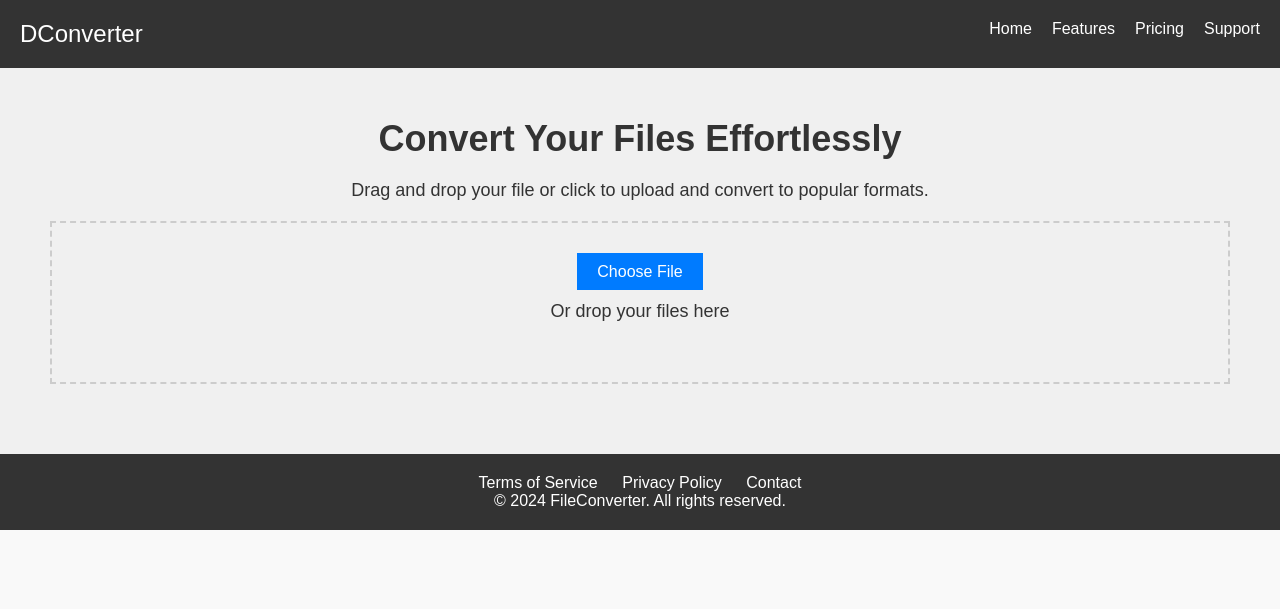
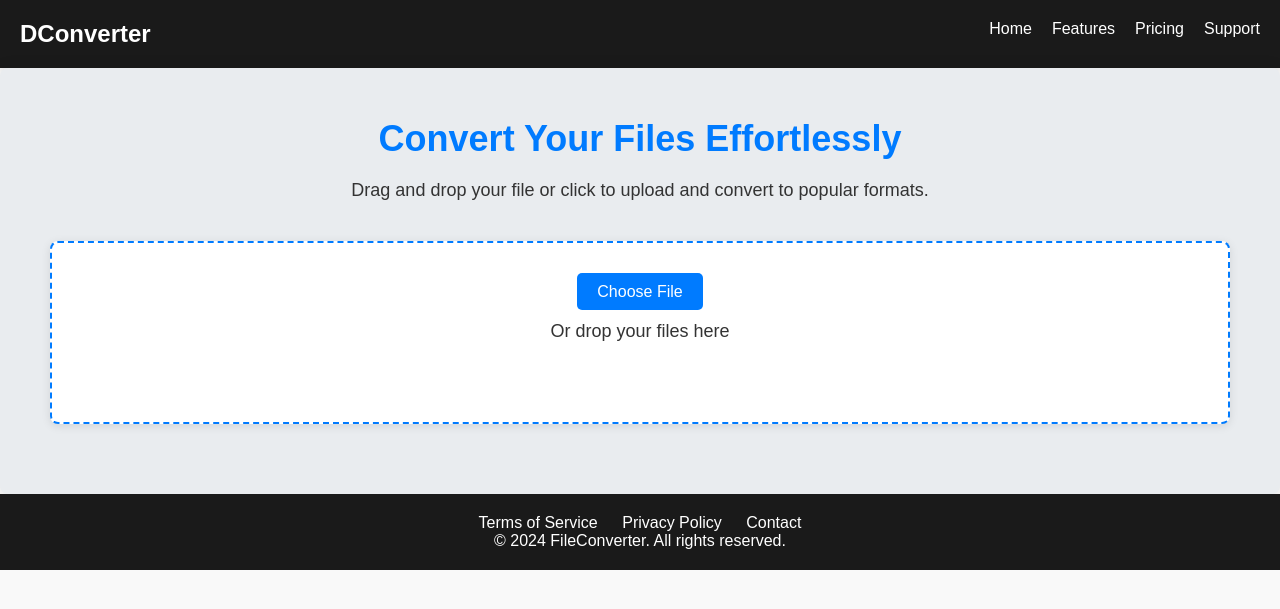
Before and after one commit to speedytech121/converter, a Django app: page / in a window 1280 px wide. Shown: the top 609 px of the page. Run offline with Django 4.2, Linux system fonts and the light colour scheme.

Commit message:
enhanced css

```diff
--- a/Dconverter/converter_app/static/converter/styles.css
+++ b/Dconverter/converter_app/static/converter/styles.css
@@ -5,7 +5,7 @@
 }
 
 body {
-    font-family: Arial, sans-serif;
+  font-family: 'Arial', sans-serif;
   background-color: #f9f9f9;
   color: #333;
 }
@@ -14,12 +14,14 @@
   display: flex;
   justify-content: space-between;
   padding: 20px;
-    background-color: #333;
+  background-color: #1a1a1a;
   color: #fff;
+  box-shadow: 0 2px 10px rgba(0, 0, 0, 0.1);
 }
 
 header .logo {
   font-size: 24px;
+  font-weight: bold;
 }
 
 header nav ul {
@@ -35,29 +37,39 @@
   color: white;
   text-decoration: none;
   font-size: 16px;
+  transition: color 0.3s ease;
+}
+
+header nav ul li a:hover {
+  color: #007BFF;
 }
 
 .hero {
   text-align: center;
   padding: 50px;
-    background-color: #f0f0f0;
+  background-color: #e9ecef;
+  border-radius: 8px;
+  box-shadow: 0 4px 20px rgba(0, 0, 0, 0.1);
 }
 
 .hero h1 {
   font-size: 36px;
   margin-bottom: 20px;
+  color: #007BFF;
 }
 
 .hero p {
   font-size: 18px;
-    margin-bottom: 20px;
-    margin-top: 20px;
+  margin: 20px 0 40px 0;
 }
 
 .upload-box {
-    border: 2px dashed #ccc;
+  border: 2px dashed #007BFF;
   padding: 40px;
   margin-bottom: 20px;
+  border-radius: 8px;
+  background-color: #fff;
+  box-shadow: 0 2px 10px rgba(0, 0, 0, 0.1);
 }
 
 .upload-btn {
@@ -65,7 +77,14 @@
   color: white;
   padding: 10px 20px;
   border: none;
+  border-radius: 5px;
   cursor: pointer;
+  transition: background-color 0.3s ease, transform 0.2s ease;
+}
+
+.upload-btn:hover {
+  background-color: #0056b3;
+  transform: translateY(-2px);
 }
 
 .conversion-options {
@@ -79,7 +98,14 @@
   color: white;
   padding: 10px 20px;
   border: none;
+  border-radius: 5px;
   cursor: pointer;
+  transition: background-color 0.3s ease, transform 0.2s ease;
+}
+
+.convert-btn:hover {
+  background-color: #218838;
+  transform: translateY(-2px);
 }
 
 .popular-conversions {
@@ -99,6 +125,13 @@
   border: 1px solid #ccc;
   width: 200px;
   text-align: center;
+  border-radius: 8px;
+  box-shadow: 0 2px 10px rgba(0, 0, 0, 0.1);
+  transition: transform 0.3s ease;
+}
+
+.conversion-card:hover {
+  transform: scale(1.05);
 }
 
 .how-it-works {
@@ -118,10 +151,12 @@
   border: 1px solid #ddd;
   padding: 20px;
   width: 150px;
+  border-radius: 8px;
+  box-shadow: 0 2px 5px rgba(0, 0, 0, 0.1);
 }
 
 footer {
-    background-color: #333;
+  background-color: #1a1a1a;
   color: white;
   text-align: center;
   padding: 20px;
@@ -131,4 +166,9 @@
   color: white;
   margin: 0 10px;
   text-decoration: none;
+  transition: color 0.3s ease;
 }
+
+.footer-links a:hover {
+  color: #007BFF;
+}
```
Lines whose indentation alone changed are shown as unchanged.
